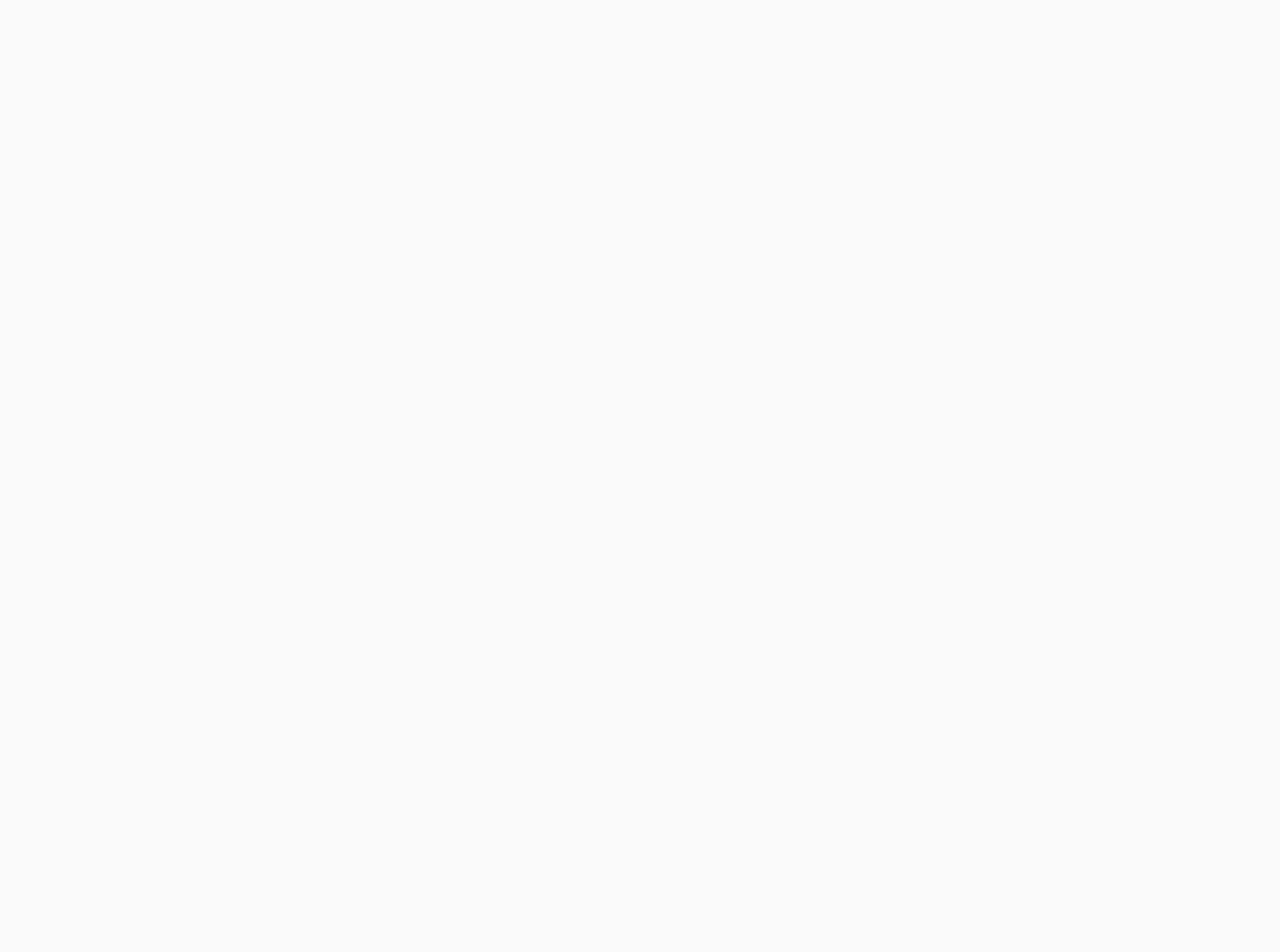
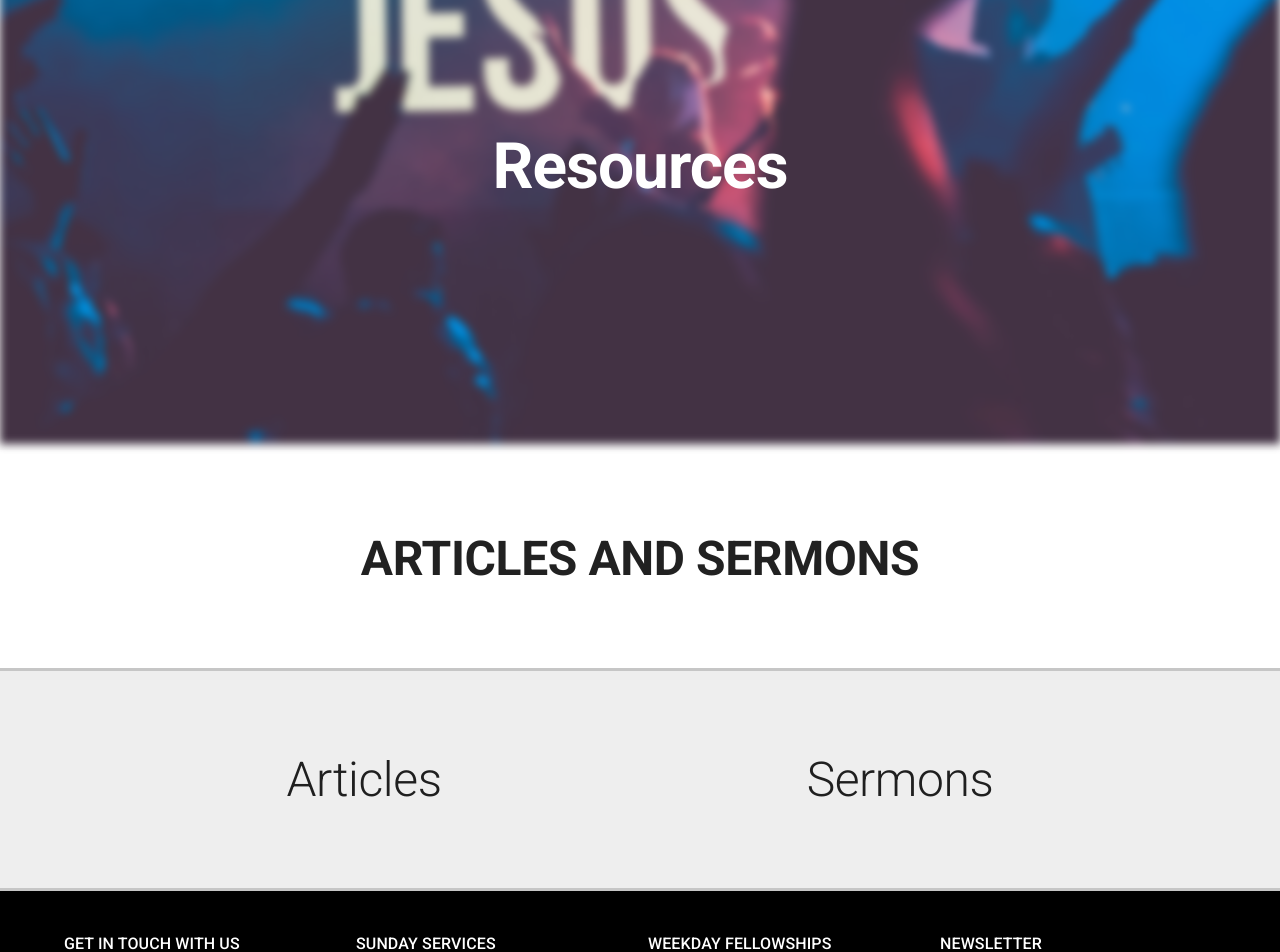
Before and after one commit to KyU-Christian-Union/kyucuwebapp, a React (Create React App) app: page /resources in a window 1280 px wide. Shown: the part 180-1132 px from the top of the page. Before the commit the page ends 800 px from the top, so only its background shows below. Built offline with nearby package versions, Linux system fonts and the light colour scheme.

Commit message:
configure routing of the resource page

```diff
--- a/src/App/App.jsx
+++ b/src/App/App.jsx
@@ -3,6 +3,9 @@ import { BrowserRouter as Router, Route, Switch } from 'react-router-dom';
 import React from 'react';
 import HomePage from '../pages/HomePage/HomePage';
 import EventsPage from '../pages/EventsPage/EventsPage';
+import ResourcePage from '../pages/ResourcePage/ResourcePage';
+// import ResourcesArticles from '../components/Resources/ResourcesArticles';
+// import ResourcesSermons from '../components/Resources/ResourcesSermons';
 
 const useStyles = makeStyles(() => ({
   root: {
@@ -11,12 +14,14 @@ const useStyles = makeStyles(() => ({
 }));
 function App() {
   const classes = useStyles();
+
   return (
     <Router>
       <div className={classes.root}>
         <Switch>
           <Route exact path="/" component={HomePage} />
           <Route exact path="/events" component={EventsPage} />
+          <Route path="/resources" component={ResourcePage} />
         </Switch>
       </div>
     </Router>
--- a/src/components/RecentPosts/RecentPosts.jsx
+++ b/src/components/RecentPosts/RecentPosts.jsx
@@ -1,6 +1,7 @@
 import React from 'react';
 import makeStyles from '@mui/styles/makeStyles';
 import { Container, Typography, Button, Grid } from '@mui/material';
+import { Link } from 'react-router-dom';
 import PostsCard from './PostsCard';
 
 const useStyles = makeStyles(theme => ({
@@ -37,9 +38,11 @@ const RecentPosts = () => {
             <PostsCard />
           </Grid>
         </Grid>
-        <Button variant="contained" className={classes.postsButton}>
-          All Articles
-        </Button>
+        <Link to="/resources">
+          <Button variant="contained" className={classes.postsButton}>
+            All Articles
+          </Button>
+        </Link>
       </Container>
     </div>
   );
--- /dev/null
+++ b/src/components/Resources/ResourcesArticles.jsx
@@ -0,0 +1,7 @@
+import React from 'react';
+
+const ResourcesArticles = () => {
+  return <div style={{ backgroundColor: 'blue' }}>this is the articles tab......................</div>;
+};
+
+export default ResourcesArticles;
--- /dev/null
+++ b/src/components/Resources/ResourcesSermons.jsx
@@ -0,0 +1,7 @@
+import React from 'react';
+
+const ResourcesSermons = () => {
+  return <div>this is the sermons tab</div>;
+};
+
+export default ResourcesSermons;
--- /dev/null
+++ b/src/pages/ResourcePage/ResourcePage.jsx
@@ -0,0 +1,91 @@
+import React from 'react';
+import makeStyles from '@mui/styles/makeStyles';
+import { Container, Typography } from '@mui/material';
+import Box from '@mui/material/Box';
+import { Link, Route, useRouteMatch, Switch } from 'react-router-dom';
+import PublicAppBar from '../../components/AppBars.jsx/PublicAppBar';
+import Footer from '../../components/Footer/Footer';
+import eventsHeader from '../../assets/images/eventspageheader_image.jpg';
+import ResourcesArticles from '../../components/Resources/ResourcesArticles';
+import ResourcesSermons from '../../components/Resources/ResourcesSermons';
+
+const useStyles = makeStyles(theme => ({
+  resourcesImage: {
+    width: '100%',
+    height: '70vh',
+    filter: 'blur(4px)',
+    objectFit: 'cover'
+  },
+  resourcesImageParent: {
+    position: 'relative'
+  },
+  resourcesLink: {
+    textDecoration: 'none',
+    color: 'inherit'
+  },
+  resourcesTypography: {
+    cursor: 'pointer',
+    '&:hover': {
+      fontWeight: 800,
+      borderTop: `5px solid ${theme.palette.primary.main}`
+    }
+  }
+}));
+
+const ResourcePage = () => {
+  const classes = useStyles();
+  const { path, url } = useRouteMatch();
+  return (
+    <>
+      <PublicAppBar />
+      <div className={classes.resourcesImageParent}>
+        <img src={eventsHeader} alt="resources_pic" className={classes.resourcesImage} />
+        <Typography
+          variant="h1"
+          align="center"
+          sx={{
+            position: 'absolute',
+            top: '50%',
+            left: '50%',
+            transform: 'translate(-50%,-50%)',
+            color: 'white',
+            fontWeight: 800
+          }}
+        >
+          Resources
+        </Typography>
+      </div>
+      <Box component="div" pt={10} pb={10} sx={{ backgroundColor: 'white' }}>
+        <Typography variant="h2" align="center" sx={{ fontWeight: 900 }}>
+          ARTICLES AND SERMONS
+        </Typography>
+      </Box>
+      {/** articles and sermons */}
+      <Box component="div" sx={{ backgroundColor: '#EEEEEE' }}>
+        {/** articles and sermon links */}
+        <Box component="div" p={10} sx={{ borderTop: '3px solid #C6C6C6', borderBottom: '3px solid #C6C6C6' }}>
+          <Container maxWidth="lg" sx={{ display: 'flex', alignItems: 'center', justifyContent: 'space-around' }}>
+            <Link to={`${url}/articles`} className={classes.resourcesLink}>
+              <Typography variant="h2" sx={{}} className={classes.resourcesTypography}>
+                Articles
+              </Typography>
+            </Link>
+            <Link to={`${url}/sermons`} className={classes.resourcesLink}>
+              <Typography variant="h2" className={classes.resourcesTypography}>
+                Sermons
+              </Typography>
+            </Link>
+          </Container>
+        </Box>
+      </Box>
+      <Footer />
+
+      <Switch>
+        <Route path={`${path}/sermons`} component={ResourcesSermons} />
+        <Route path={`${path}/articles`} component={ResourcesArticles} />
+      </Switch>
+    </>
+  );
+};
+
+export default ResourcePage;
```
